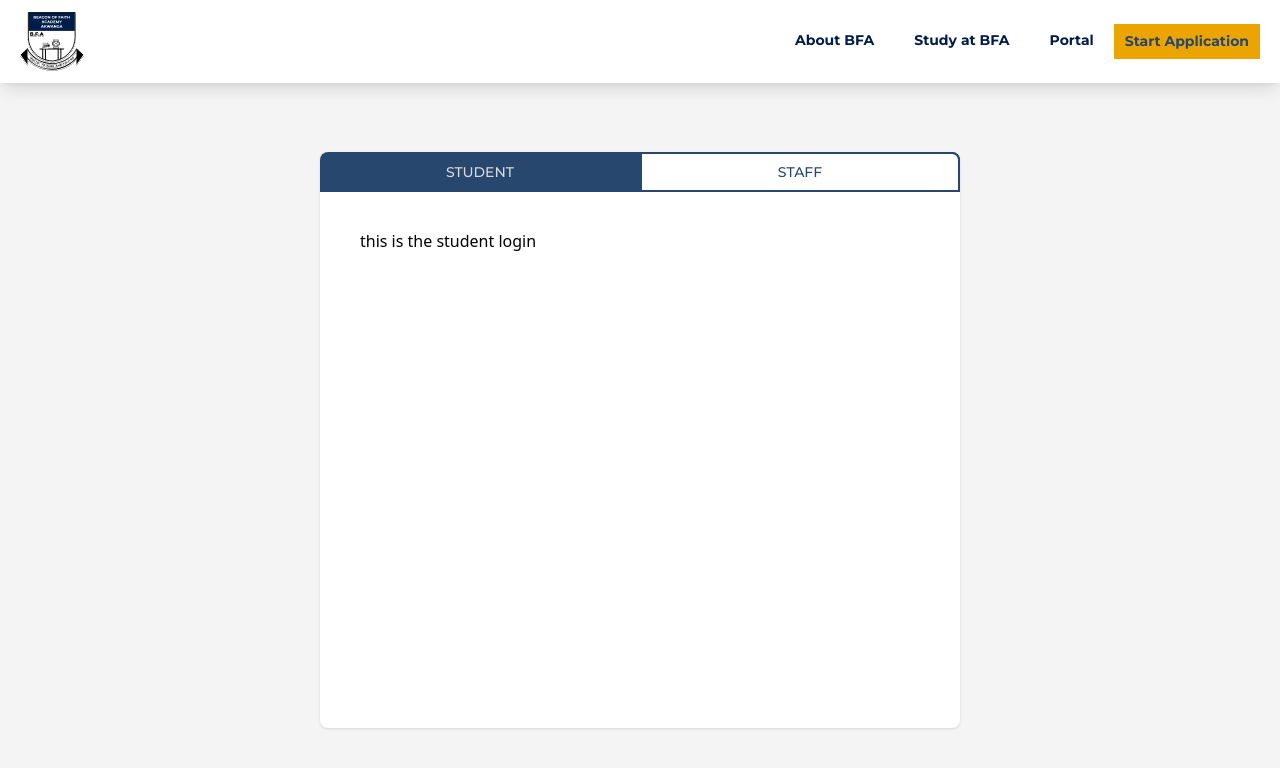
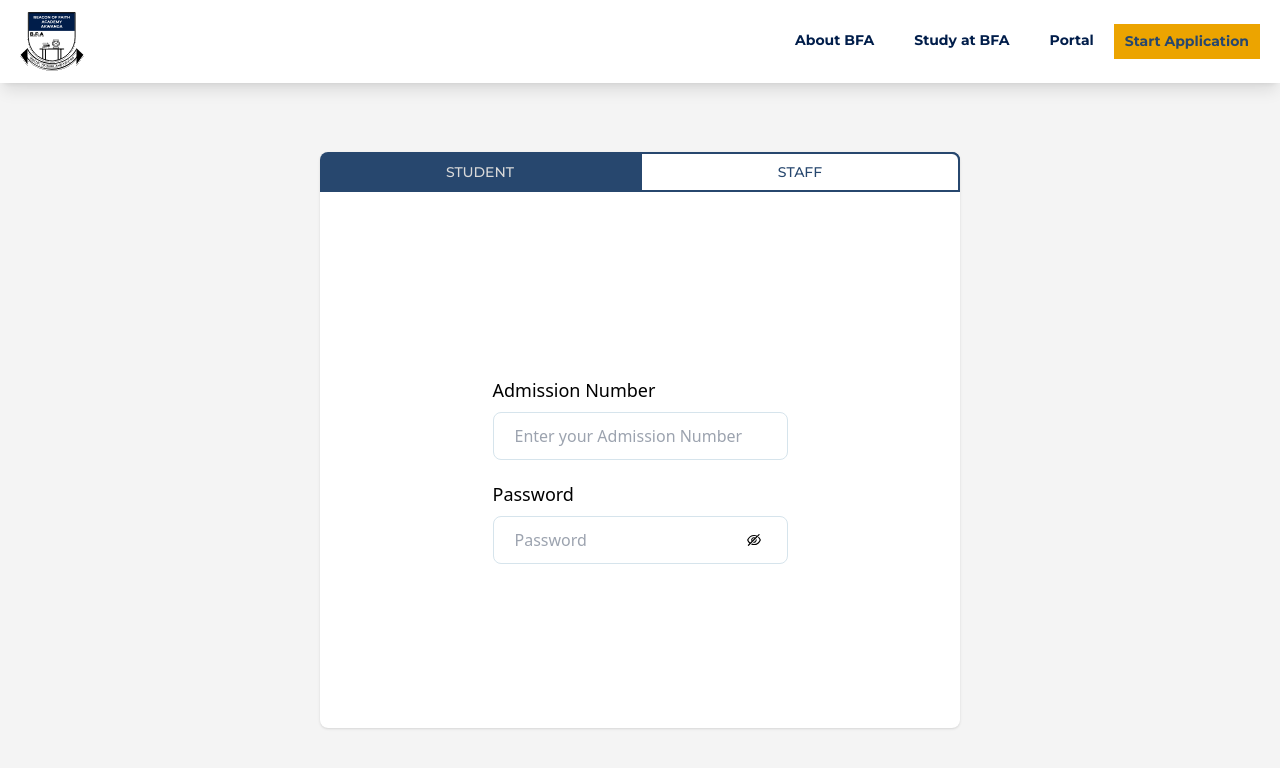
Before and after one commit to heysolomon/beaconoffaith, a React (Vite) app: page /portal in a window 1280 px wide. Shown: the top 768 px of the page. Built offline with nearby package versions, Linux system fonts and the light colour scheme; a web font is replaced by a local one.

Commit message:
added student form

```diff
--- a/src/App.jsx
+++ b/src/App.jsx
@@ -1,4 +1,5 @@
 import { BrowserRouter as Router, Routes, Route } from "react-router-dom";
+import StudentLoginForm from "./components/Portal/StudentLoginForm";
 import Example from "./examples/example";
 import Register from "./examples/Register";
 import Portal from "./pages/Application/Portal";
@@ -28,7 +29,7 @@ function App() {
 
           {/* Student and Staff Login portal */}
           <Route path="/portal" element={<Portal />} >
-            <Route index element={`this is the student login`} />
+            <Route index element={<StudentLoginForm />} />
             <Route path="staff" element={`this is the staff login`} />
           </Route>
 
--- a/src/components/Navbar/Navbar.jsx
+++ b/src/components/Navbar/Navbar.jsx
@@ -1,25 +1,13 @@
 import React from "react";
 import { useState } from "react";
 
-import { Link } from "react-router-dom";
+import { NavLink as Link } from "react-router-dom";
 import logo from "../../assets/beacon-logo.svg";
 import { GiHamburgerMenu } from "react-icons/gi";
 import Menu from "../Menu";
 
 const Navbar = () => {
   const [isOpen, setIsOpen] = useState(false);
-  const [dropdown, setDropdown] = useState(false);
-  const [linkHover, setLinkHover] = useState(false);
-  const [stillOpen, setStillOpen] = useState(false);
-
-  const openDropdown = () => {
-    setDropdown(!dropdown);
-  };
-
-  // const dropdownOpen = (bool) => {
-  //   setStillOpen(bool);
-  //   return;
-  // };
 
   const openMenu = () => {
     setIsOpen(!isOpen);
@@ -29,13 +17,13 @@ const Navbar = () => {
     {
       id: 1,
       name: "About BFA",
-      link: "",
+      link: "#",
       dropdown: true,
     },
     {
       id: 2,
       name: "Study at BFA",
-      link: "",
+      link: "#",
       dropdown: true,
     },
     {
@@ -62,7 +50,16 @@ const Navbar = () => {
                 item.open && "border-b-brand"
               } py-1 my-1`}
             >
-              <Link to={item.link} className="">
+              <Link
+                to={item.link}
+                className=""
+                style={({ isActive }) => ({
+                  border: isActive ? "" : "2px solid #27476E",
+                  borderBottom: "",
+                })}
+
+                end
+              >
                 {item.name}
               </Link>
 
--- a/src/components/Portal/StudentLoginForm.jsx
+++ b/src/components/Portal/StudentLoginForm.jsx
@@ -1,11 +1,37 @@
-
+import FormikForm from "../FormikForm/FormikForm";
+import { TextField } from "../TextFields/TextField";
 
 const StudentLoginForm = () => {
+  const initialValues = {
+    admissionNo: "",
+    password: ""
+  };
   return (
-    <div className="w-full h-full">
+    <FormikForm
+      initialValues={initialValues}
+      validationSchema={null}
+      className="w-full h-full flex items-center justify-center flex-col"
+    >
+      <TextField
+        tag="input"
+        type="text"
+        name="admissionNo"
+        withLabel={true}
+        label="Admission Number"
+        placeholder="Enter your Admission Number"
+        width="w-full"
+      />
+      <TextField
+        tag="input"
+        type="password"
+        name="password"
+        withLabel={true}
+        label="Password"
+        placeholder="Password"
+        width="w-full"
+      />
+    </FormikForm>
+  );
+};
 
-    </div>
-  )
-}
-
-export default StudentLoginForm
+export default StudentLoginForm;
--- a/src/components/TextFields/TextField.jsx
+++ b/src/components/TextFields/TextField.jsx
@@ -11,8 +11,8 @@ export const TextField = ({
   withIcon = false,
   tag, //for the field tags
   icon,
+  state,
   options,
-  state,
   ...props
 }) => {
   const [field, meta] = useField(props);
```
